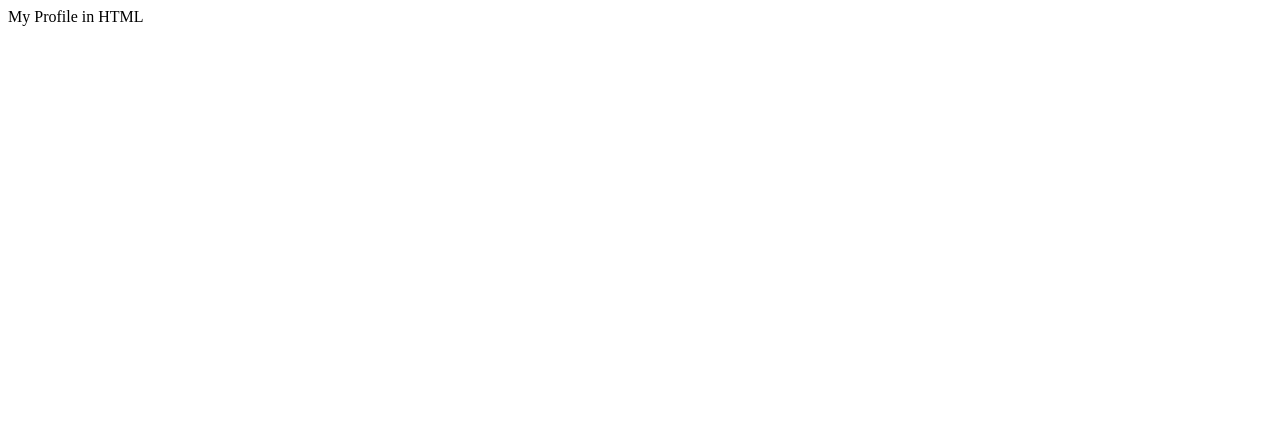
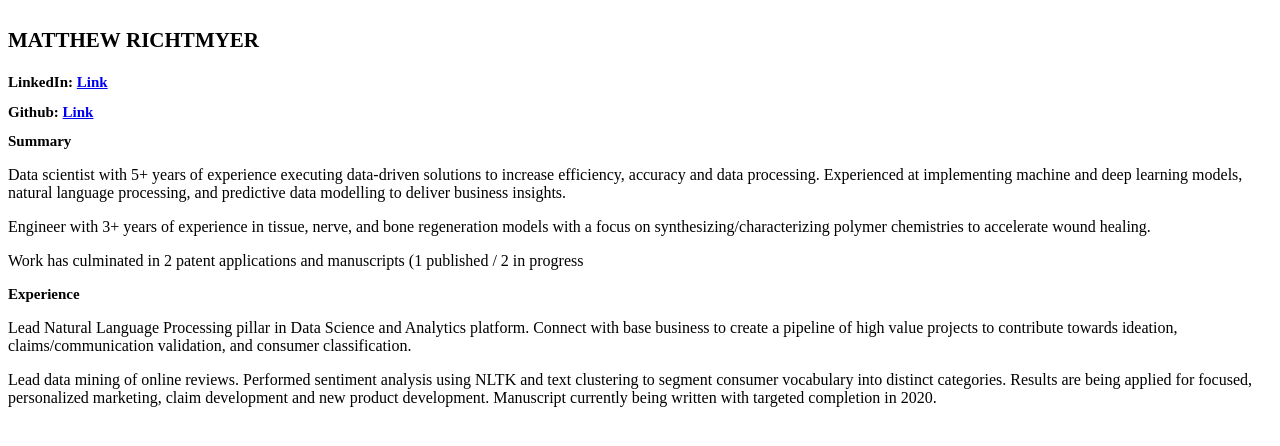
Before and after one commit to mrichtmyer/mrichtmyer.github.io, a plain HTML site: page index.html in a window 1280 px wide. Drawn offline with Linux system fonts and the light colour scheme.

Commit message:
Add Summary and Experience sections

```diff
--- a/index.html
+++ b/index.html
@@ -1 +1,34 @@
-My Profile in HTML
+<!DOCTYPE html>
+<html lang="en">
+<head>
+    <meta charset="UTF-8">
+    <meta name="viewport" content="width=device-width, initial-scale=1.0">
+    <meta http-equiv="X-UA-Compatible" content="ie=edge">
+
+    <link rel="stylesheet" type="text/css" href="style.css">
+    <title>Document</title>
+</head>
+<body>
+
+    <h1>Matthew Richtmyer</h1>
+    <h2>LinkedIn:
+        <a href="www.linkedin.com/in/richtmyer-035">Link</a>
+    </h2>
+    <h2>Github:
+        <a href="https://github.com/mrichtmyer">Link</a>
+    </h2>
+
+
+    <h2>Summary</h2>
+    <p>Data scientist with 5+ years of experience executing data-driven solutions to increase efficiency, accuracy and data processing. Experienced at implementing machine and deep learning models, natural language processing, and predictive data modelling to deliver business insights.</p>
+    <p>Engineer with 3+ years of experience in tissue, nerve, and bone regeneration models with a focus on synthesizing/characterizing polymer chemistries to accelerate wound healing.</p>
+    <p>Work has culminated in 2 patent applications and manuscripts (1 published / 2 in progress</p>
+
+    <h2>Experience</h2>
+    <p>Lead Natural Language Processing pillar in Data Science and Analytics platform. Connect with base business to create a pipeline of high value projects to contribute towards ideation, claims/communication validation, and consumer classification.</p>
+
+    <p>Lead data mining of online reviews. Performed sentiment analysis using NLTK and text clustering to segment consumer vocabulary into distinct categories. Results are being applied for focused, personalized marketing, claim development and new product development. Manuscript currently being written with targeted completion in 2020.</p>
+
+
+</body>
+</html>
--- /dev/null
+++ b/style.css
@@ -0,0 +1,7 @@
+h1{
+    font-size: 30px;
+    font-variant-caps: all-petite-caps;
+}
+h2{
+    font-size: 15px;
+}
```
